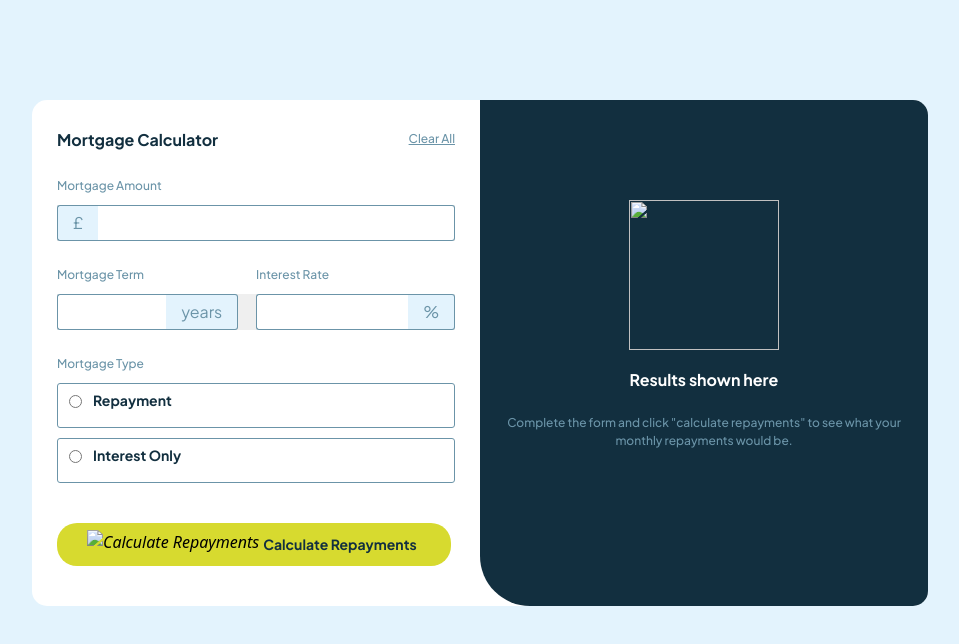
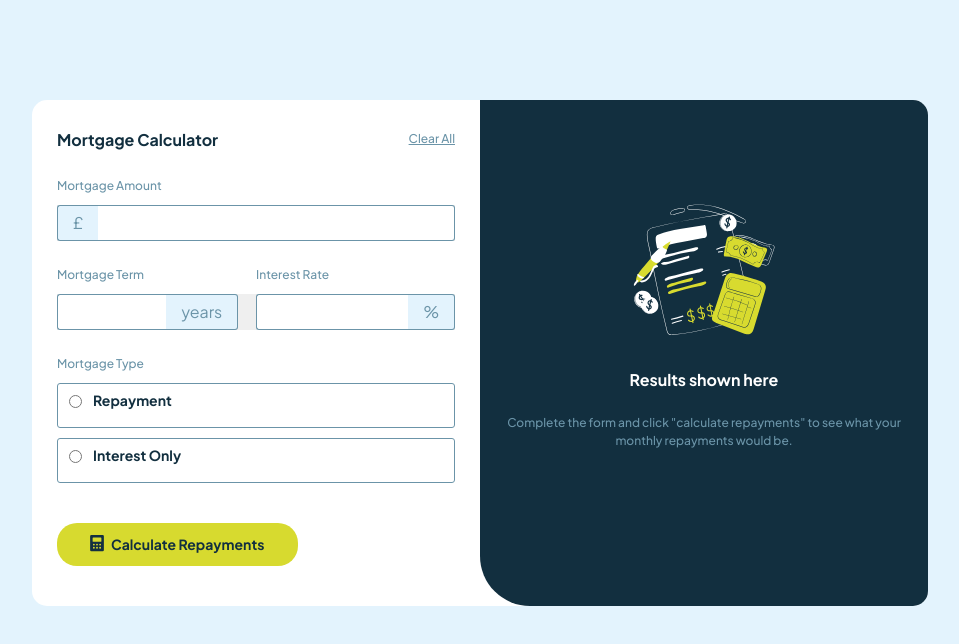
Before and after one commit to sirjaey/Mortgage-Calculator, a plain HTML site: page index.html in a window 1280 px wide. Shown: the whole page, without its empty margins (160-1119 px from the left). Drawn offline with nearby package versions, Linux system fonts and the light colour scheme.

Commit message:
Add files via upload

```diff
--- a/index.html
+++ b/index.html
@@ -73,7 +73,7 @@
                     </div>
                     <div class="bottom">
                         <button onclick="calcMortgage()" type="submit" class="M-select " id="calc-repay">
-                            <i><img src="../assets/images/icon-calculator.svg" alt="Calculate Repayments" id="calc-img"></i>
+                            <i><img src="./images/icon-calculator.svg" alt="Calculate Repayments" id="calc-img"></i>
                             <h3>Calculate Repayments</h3>
                         </button>
                     </div>
@@ -83,7 +83,7 @@
             <div class="results col-lg-6 col-md-12">
                 <div  class="empty">
                     <div class="empty-img">
-                        <img src="../assets/images/illustration-empty.svg" alt="" id="empty-img">
+                        <img src="./images/illustration-empty.svg" alt="" id="empty-img">
                     </div>
                     <h1 class="res">Results shown here</h1>
                     <p class="instr">Complete the form and click "calculate repayments" to see what your monthly repayments would be.</p>
```
Also changed, not shown: images/favicon-32x32.png (added), images/icon-calculator.svg (added), images/illustration-empty.svg (added).
